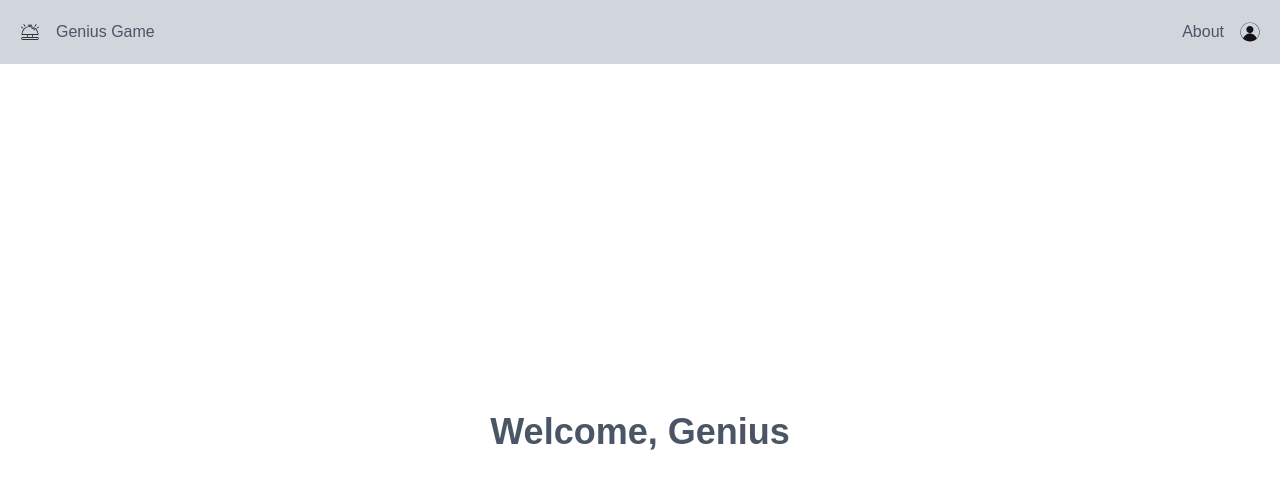
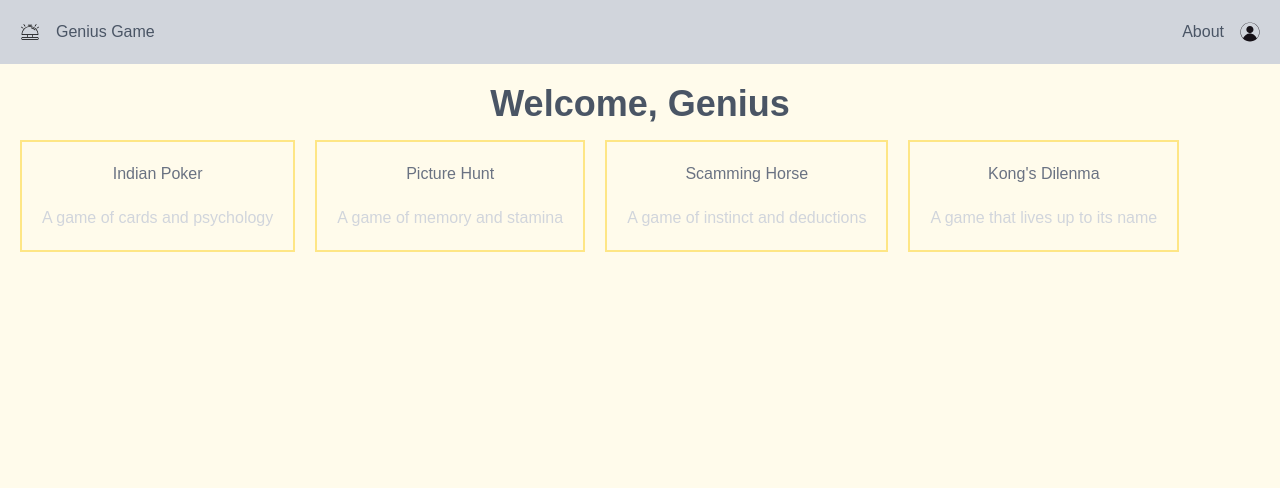
Before and after one commit to snr-roko/alx-project-0x02-setup, a Next.js app in the folder alx-project-0x02/: page /home in a window 1280 px wide. Shown: the top 488 px of the page. Built offline with nearby package versions, Linux system fonts and the light colour scheme.

Commit message:
feat: implement Card component and integrate it into Home page layout

```diff
--- /dev/null
+++ b/alx-project-0x02/components/common/Card.tsx
@@ -0,0 +1,12 @@
+import { CardProps } from "@/interfaces"
+
+const Card: React.FC<CardProps> = ({ title, content }) => {
+  return (
+    <div className="flex flex-col justify-center items-center gap-5 p-5 border-amber-200 border-2">
+      <h2 className="text-gray-500">{title}</h2>
+      <p className="text-gray-300">{content}</p>
+    </div>
+  )
+}
+
+export default Card;
--- a/alx-project-0x02/interfaces/index.ts
+++ b/alx-project-0x02/interfaces/index.ts
@@ -0,0 +1,4 @@
+export interface CardProps {
+  title: string;
+  content: string;
+}
--- a/alx-project-0x02/pages/_app.tsx
+++ b/alx-project-0x02/pages/_app.tsx
@@ -4,7 +4,7 @@ import type { AppProps } from "next/app";
 
 export default function App({ Component, pageProps }: AppProps) {
   return (
-  <main className="min-h-screen flex flex-col">
+  <main className="min-h-screen flex flex-col bg-amber-50">
     <Header />
     <Component {...pageProps} />
   </main>
--- a/alx-project-0x02/pages/home.tsx
+++ b/alx-project-0x02/pages/home.tsx
@@ -1,7 +1,16 @@
-const Home : React.FC  = () => {
+import Card from "@/components/common/Card";
+import { CardProps } from "@/interfaces";
+
+const Home : React.FC<CardProps[]>  = () => {
   return (
-    <div className="p-5 flex justify-center items-center flex-grow">
+    <div className="p-5 flex flex-col flex-grow">
       <h1 className="text-4xl font-bold text-center text-gray-600">Welcome, Genius</h1>
+      <div className="flex flex-col gap-5 md:flex-row mt-4">
+        <Card title="Indian Poker" content="A game of cards and psychology" />
+        <Card title="Picture Hunt" content="A game of memory and stamina" />
+        <Card title="Scamming Horse" content="A game of instinct and deductions" />
+        <Card title="Kong's Dilenma" content="A game that lives up to its name" />
+      </div>
     </div>
   )
 }
--- a/alx-project-0x02/pages/index.tsx
+++ b/alx-project-0x02/pages/index.tsx
@@ -1,6 +1,6 @@
 const Home: React.FC = () => {
   return (
-    <div className="p-5 flex flex-col justify-center items-center flex-grow">
+    <div className="p-5 flex flex-col justify-center items-center flex-grow text-gray-400">
       <h2>Welcome To the Genius Game</h2>
     </div>
   )
```
